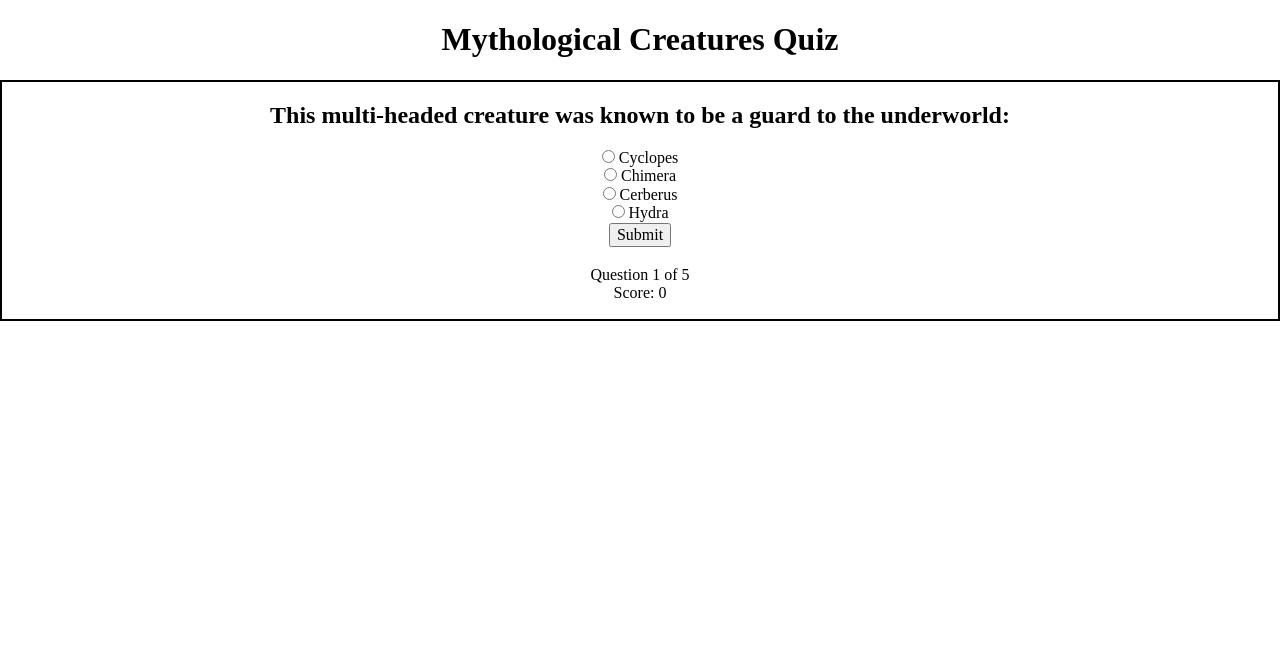
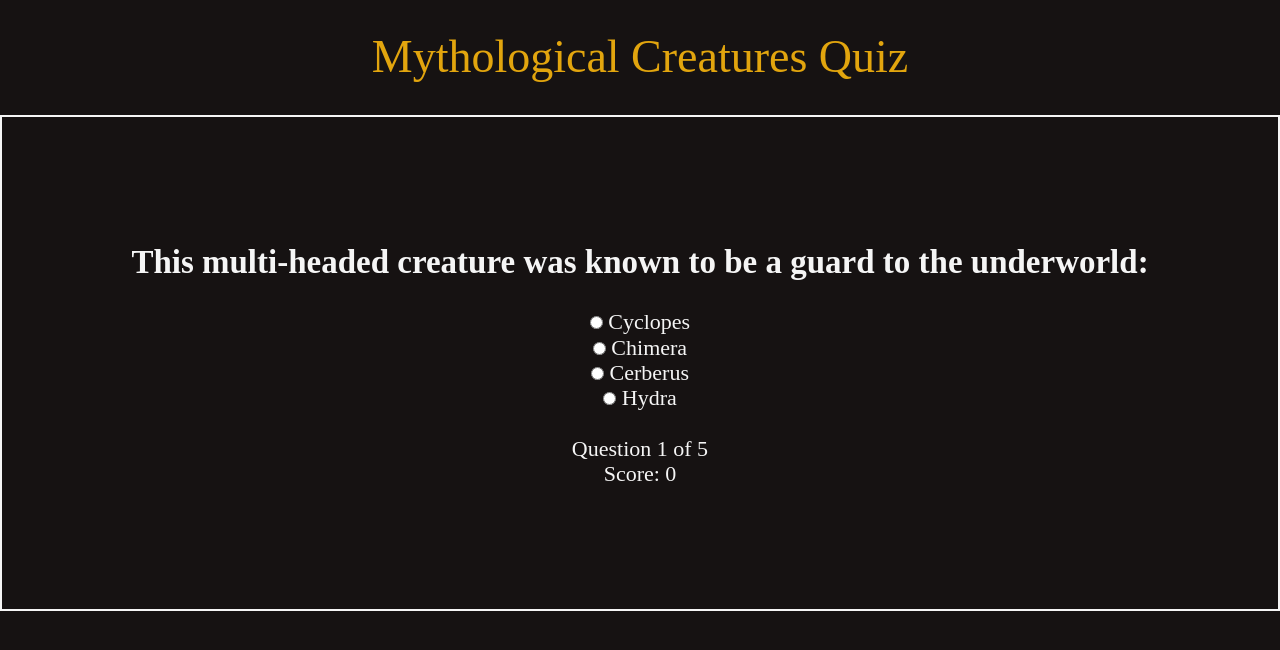
Before and after one commit to KennethLandis/quiz-app, a plain HTML site: page index.html in a window 1280 px wide. Both pictures are taken after a click on the button "Begin Quiz". Drawn offline with nearby package versions, Linux system fonts and the light colour scheme.

Commit message:
Fixed submit button bug and added basic css coloring

```diff
--- a/app.css
+++ b/app.css
@@ -6,13 +6,28 @@
   * https://github.com/andreacardybailey/responsive_example/blob/master/styles/responsive-base.css
   *
 */
+* {
+  background-color: #161212;
+}
 
 .page {
-  border: 2px solid black;
+  border: 2px solid whitesmoke;
   margin-bottom: 100px;
+  text-align: center;
+  color: whitesmoke;
+  font-size: 22px;
+  padding: 100px;
+}
+
+h1 {
+  font-size: 46px;
+  font-family: papyrus;
+  font-weight: 400;
+  color: #e2a50e;
   text-align: center;
 }
 
-h1 {
-  text-align: center;
+button {
+  background-color: #e2a50e;
+  margin-top: 50px;
 }
--- a/app.js
+++ b/app.js
@@ -84,6 +84,7 @@ function render() {
     const questionPageString = generateQuestionElement(STORE.questionNumber);
 
     $('.js-main').html(questionPageString);
+    $('#js-submit').hide();
   } else {
     generateFinalPage();
   }
@@ -98,7 +99,7 @@ function generateStartPage() {
           Identify as many creatures by their descriptions as you can!
         </p>
       <div id="start-button">
-        <button id="start">Begin Quiz</button>
+        <button id="js-start">Begin Quiz</button>
       </div>
     </div>
   </section>`)
@@ -113,17 +114,17 @@ function generateQuestionElement(currentQuestion) {
   let tempPageNum = STORE.questionNumber + 1;
   return `<section id="question set">
   <div class="page">
-  <form>
+  <form id="js-form" name="form">
     <h2>${tempQuestion.question}</h2>
-      <input id = 'a' name="answer" type="radio" value="${tempQuestion.answers[0]}">
+      <input id = 'a' name="answer" type="radio" onclick="handleRadioClicked()" value="${tempQuestion.answers[0]}" required>
         <label for="${tempQuestion.answers[0]}">${tempQuestion.answers[0]}</label><br>
-      <input id = 'b' name="answer" type="radio" value="${tempQuestion.answers[1]}">
+      <input id = 'b' name="answer" type="radio" onclick="handleRadioClicked()" value="${tempQuestion.answers[1]}" >
         <label for="${tempQuestion.answers[1]}">${tempQuestion.answers[1]}</label><br>
-      <input id = 'c' name="answer" type="radio" value="${tempQuestion.answers[2]}">
+      <input id = 'c' name="answer" type="radio" onclick="handleRadioClicked()" value="${tempQuestion.answers[2]}" >
         <label for="${tempQuestion.answers[2]}">${tempQuestion.answers[2]}</label><br>
-      <input id = 'd' name="answer" type="radio" value="${tempQuestion.answers[3]}">
+      <input id = 'd' name="answer" type="radio" onclick="handleRadioClicked()" value="${tempQuestion.answers[3]}" >
         <label for="${tempQuestion.answers[3]}">${tempQuestion.answers[3]}</label><br>
-      <button id ="submit" type="submit">Submit</button>
+      <button type="submit" id="js-submit" hide>Submit</button>
   </form>
   <h3></h3>
   <p>Question ${tempPageNum} of 5 <br>
@@ -143,9 +144,14 @@ function generateFinalPage() {
 </section>`)
 }
 
+//This function will enable the submit button once a radio button has been checked
+function handleRadioClicked() {
+  console.log('This is working');
+  $('#js-submit').show();
+}
 //This function will start the quiz
 function handleStartClicked() {
-  $('main').on('click', '#start', e => {
+  $('main').on('click', '#js-start', e => {
     STORE.quizStarted = true;
     render();
   })
@@ -153,7 +159,7 @@ function handleStartClicked() {
 
 //This function will submit answer to question and provide feedback on if the question was correct
 function handleSubmitClicked() {
-  $('main').on('click', '#submit', e => {
+  $('main').on('click', '#js-submit', e => {
     e.preventDefault();
     var tempQuestionNum = STORE.questionNumber;
     const userChoice = $('input[name="answer"]:checked').val();
@@ -166,7 +172,7 @@ function handleSubmitClicked() {
           You got it! The correct answer was ${userChoice}!!
           </p>
         <div id="next-button">
-          <button id="next">Next</button>
+          <button id="js-next">Next</button>
         </div>
       </div>
     </section>`)
```
